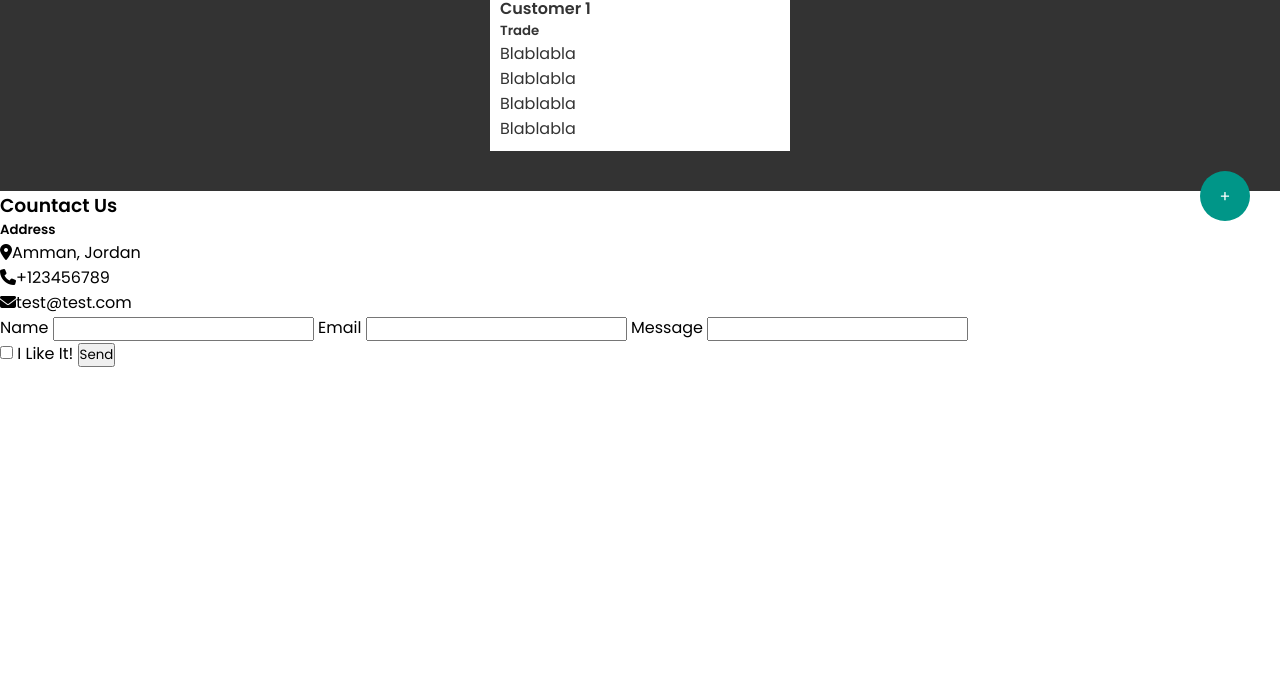
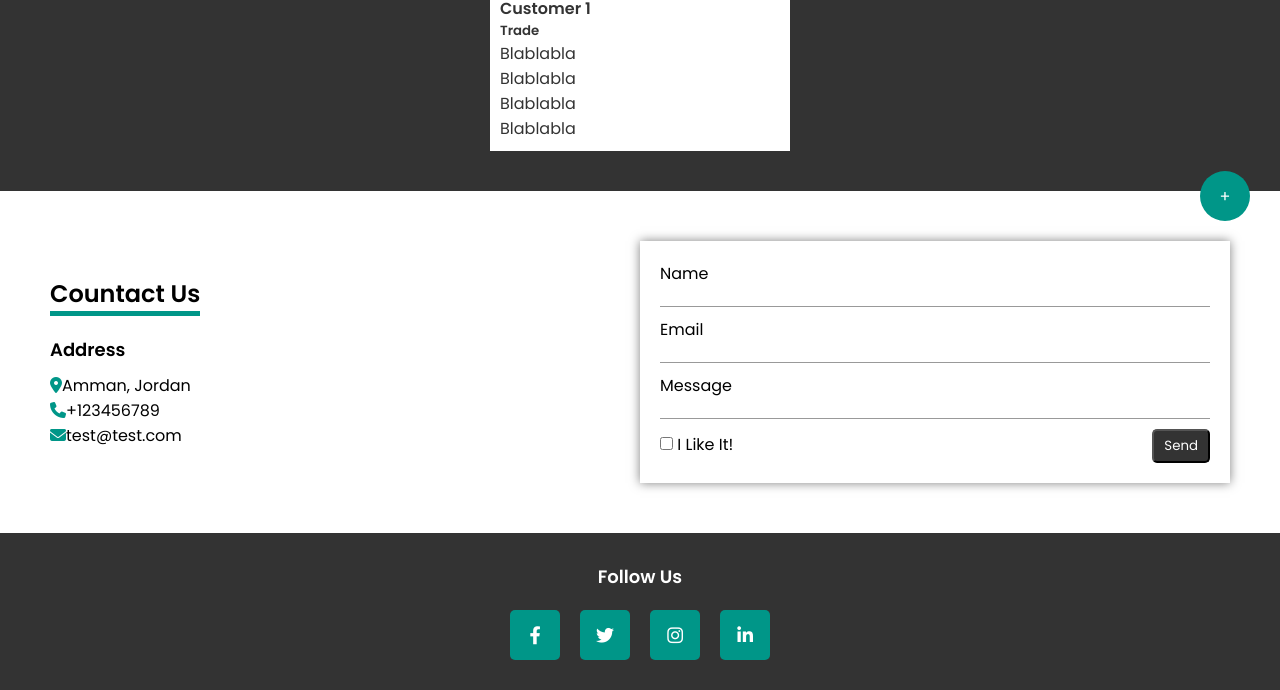
Before and after one commit to haithamassoli/Bayt-Assignment, a plain HTML site: page Assignment1/index.html in a window 1280 px wide. Shown: the part 1716-2406 px from the top of the page. Before the commit the page ends 2083 px from the top, so only its background shows below. Drawn offline with Linux system fonts and the light colour scheme.

Commit message:
added footer

```diff
--- a/Assignment1/index.html
+++ b/Assignment1/index.html
@@ -141,30 +141,53 @@
     <!--  End Our Work Section  -->
     <!--  Start Contact Us Section  -->
     <div class="contact-us">
-      <div>
-        <h3>Countact Us</h3>
-        <h5>Address</h5>
+      <div class="info">
+        <h3 class="title">Countact Us</h3>
+        <h4 class="address">Address</h4>
         <p><i class="fa-solid fa-location-dot"></i>Amman, Jordan</p>
         <p><i class="fa-solid fa-phone"></i>+123456789</p>
         <p><i class="fa-solid fa-envelope"></i>test@test.com</p>
       </div>
-      <div>
+      <div class="form">
         <label for="name">Name</label>
         <input type="text" />
         <label for="email">Email</label>
         <input type="email" />
         <label for="message">Message</label>
         <input type="text" />
-        <div>
-          <input type="checkbox" name="i-like-it" id="" />
-          <label for="i-like-it">I Like It!</label>
+        <div class="submit">
+          <div>
+            <input type="checkbox" name="i-like-it" id="" />
+            <label for="i-like-it">I Like It!</label>
+          </div>
           <button>Send</button>
         </div>
       </div>
     </div>
     <!--  End Contact Us Section  -->
+    <!--  Start Footer Section  -->
+    <footer>
+      <h4>Follow Us</h4>
+      <div class="social-media">
+        <a href="#" class="social-icon">
+          <i class="fa-brands fa-facebook-f"></i>
+        </a>
+        <a href="#" class="social-icon">
+          <i class="fa-brands fa-twitter"></i>
+        </a>
+        <a href="#" class="social-icon">
+          <i class="fa-brands fa-instagram"></i>
+        </a>
+        <a href="#" class="social-icon">
+          <i class="fa-brands fa-linkedin-in"></i>
+        </a>
+      </div>
+    </footer>
+    <!--  End Footer Section  -->
+    <!-- Start Back to top -->
     <a href="#logo">
       <i class="back-to-top-icon fa-solid fa-angle-up"></i>
     </a>
+    <!-- End Back to top -->
   </body>
 </html>
--- a/Assignment1/style.css
+++ b/Assignment1/style.css
@@ -209,9 +209,111 @@ li {
   border-radius: 50%;
   background-color: var(--main-color);
 }
+
+@media (max-width: 300px) {
+  .our-work .work-container .work-image {
+    width: 250px;
+  }
+}
 /* End Our Work Style */
 /* Start Contact Us Style */
+.contact-us {
+  display: flex;
+  justify-content: space-between;
+  align-items: center;
+  padding: 50px;
+}
+
+.contact-us i {
+  color: var(--main-color);
+}
+
+.contact-us .title {
+  font-size: 24px;
+  font-weight: bold;
+  border-bottom: var(--main-color) solid 5px;
+  margin-bottom: 20px;
+}
+
+.contact-us .address {
+  font-size: 18px;
+  margin-bottom: 10px;
+}
+
+.contact-us .form {
+  padding: 20px;
+  display: flex;
+  flex-direction: column;
+  box-shadow: 0px 0px 10px 0px rgba(0, 0, 0, 0.5);
+  width: 50%;
+}
+
+.contact-us .form input {
+  margin-bottom: 10px;
+  border: 0;
+  border-bottom: #999 1px solid;
+}
+
+.contact-us .form input:focus {
+  border-bottom: #999 1px solid;
+  outline: 0;
+}
+
+.contact-us .form .submit {
+  display: flex;
+  justify-content: space-between;
+  align-items: center;
+}
+
+.contact-us .form .submit button {
+  background-color: var(--secondary-color);
+  color: white;
+  padding: 5px 10px;
+  border-radius: 5px;
+}
+
+@media (max-width: 747px) {
+  .contact-us {
+    flex-direction: column;
+  }
+  .contact-us .info {
+    align-self: flex-start;
+    margin-bottom: 20px;
+  }
+  .contact-us .form {
+    width: 100%;
+  }
+}
 /* End Contact Us Style */
+/* Start Footer Style */
+footer {
+  background-color: var(--secondary-color);
+  color: white;
+  padding: 30px 10px;
+  text-align: center;
+  font-size: large;
+}
+
+footer .social-media {
+  display: flex;
+  justify-content: center;
+  gap: 20px;
+  align-items: center;
+  margin-top: 20px;
+}
+
+footer .social-media a {
+  background-color: var(--main-color);
+  display: flex;
+  justify-content: center;
+  align-items: center;
+  width: 50px;
+  height: 50px;
+  border-radius: 5px;
+  cursor: pointer;
+}
+/* End Footer Style */
+/* Start Back to top Style */
 .back-to-top-icon {
   position: fixed;
   bottom: 20px;
@@ -224,3 +326,4 @@ li {
   font-size: 20px;
   font-weight: bold;
 }
+/* End Back to top Style */
```
